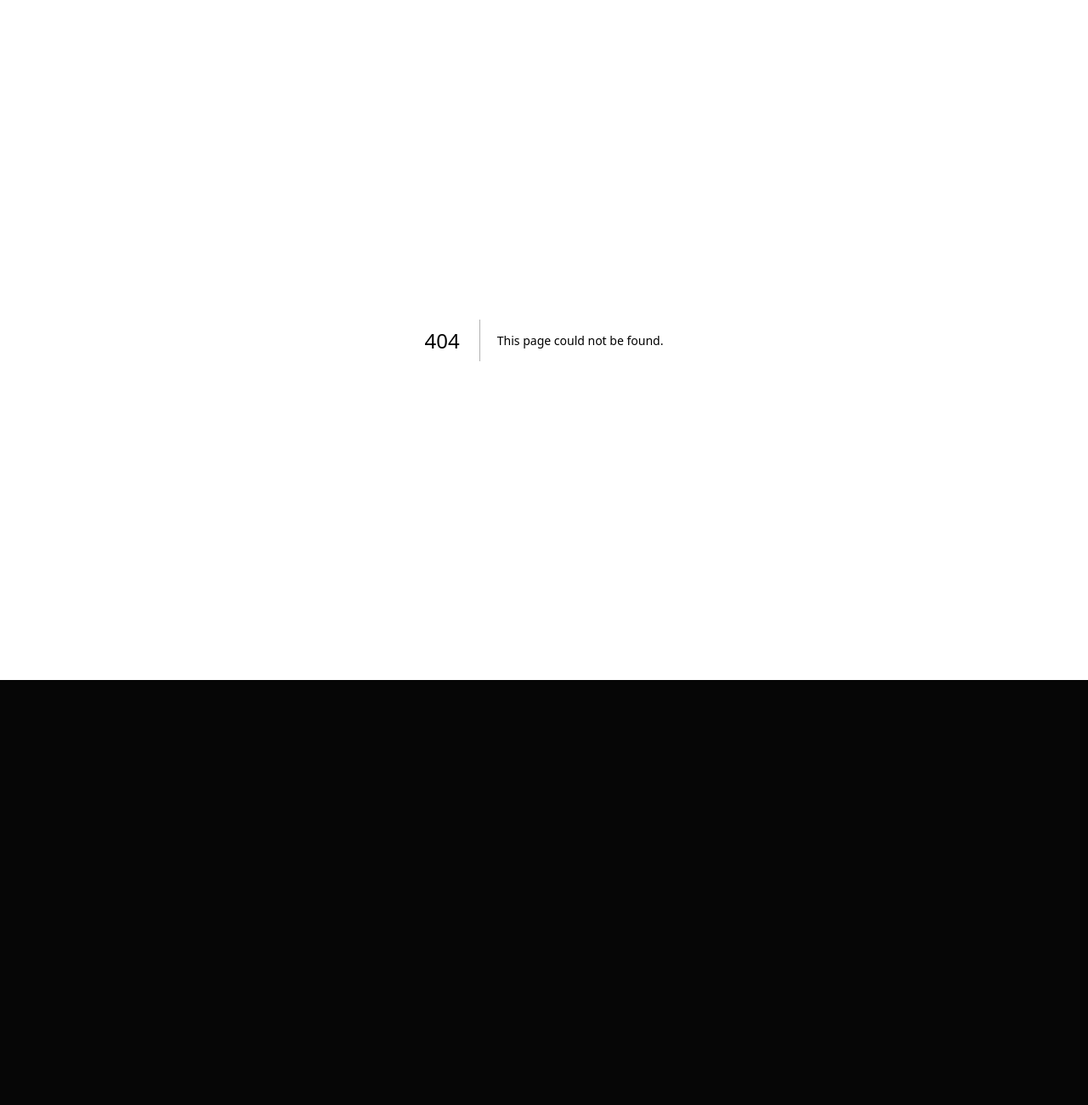
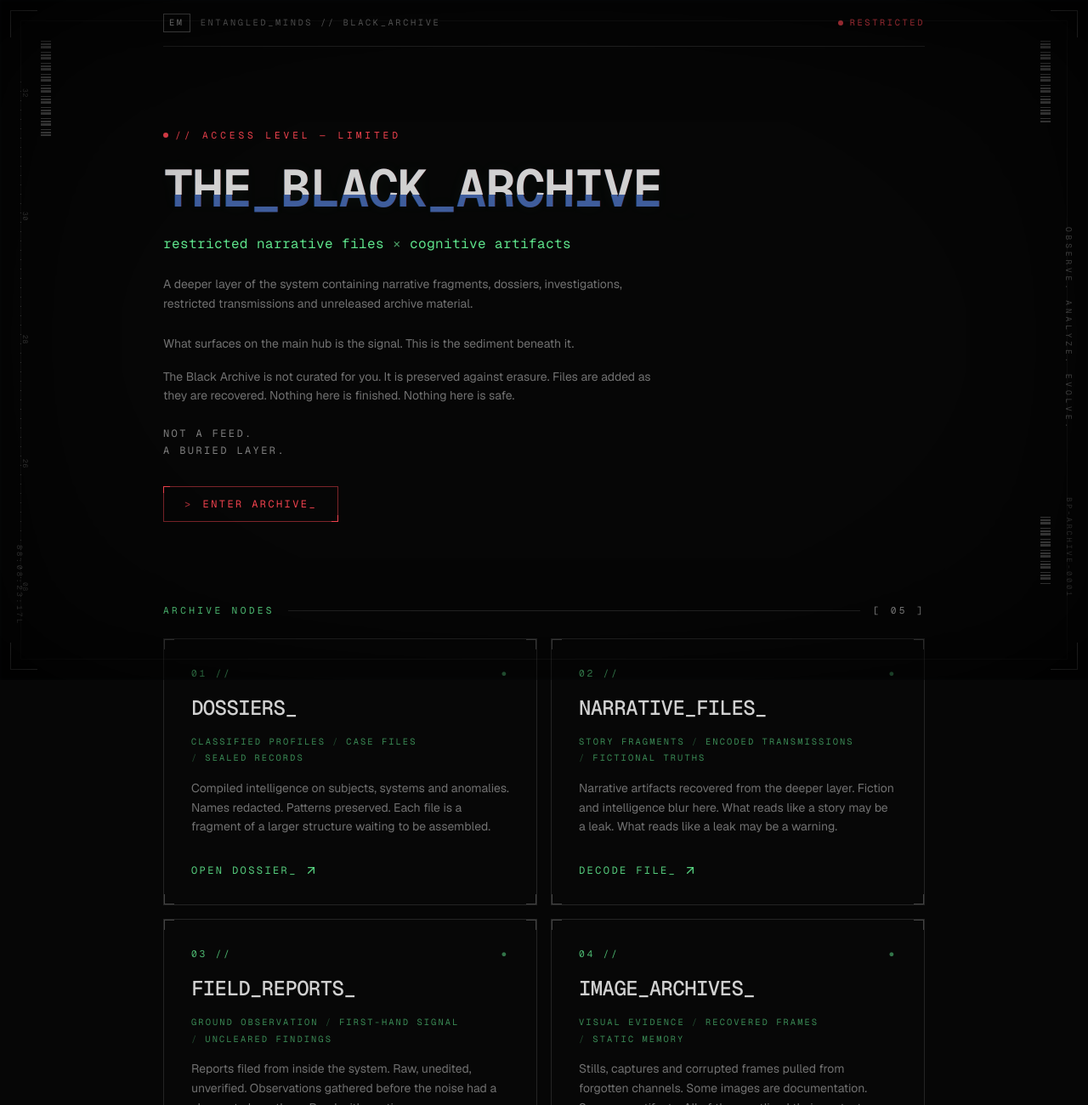
Before and after one commit to layrablackscreatives/entangled_minds_hub, a Next.js app: page /black-archive in a window 1280 px wide. Before the commit this address had no page. Shown: the top 1300 px of the page at 85% size. Before the commit the page ends 800 px from the top, so only its background shows below. Built offline with nearby package versions, Linux system fonts and the light colour scheme.

Commit message:
feat: introduce Black Archive page with metadata and nodes

```diff
--- /dev/null
+++ b/app/black-archive/page.tsx
@@ -0,0 +1,162 @@
+import type { Metadata } from "next"
+import { AccessNode, type AccessNodeProps } from "@/components/access-node"
+import { SystemFooter } from "@/components/system-footer"
+import { SystemChrome } from "@/components/system-chrome"
+import { OperationalTicker } from "@/components/operational-ticker"
+
+export const metadata: Metadata = {
+  title: "THE_BLACK_ARCHIVE // ENTANGLED_MINDS",
+  description: "Restricted narrative files and cognitive artifacts. A deeper layer of the ENTANGLED_MINDS system.",
+}
+
+// Structural groundwork — all links temporarily point to "#".
+const ARCHIVE_NODES: AccessNodeProps[] = [
+  {
+    node: "01",
+    label: "DOSSIERS_",
+    microLabels: ["classified profiles", "case files", "sealed records"],
+    description:
+      "Compiled intelligence on subjects, systems and anomalies. Names redacted. Patterns preserved. Each file is a fragment of a larger structure waiting to be assembled.",
+    action: "OPEN DOSSIER_",
+    href: "#",
+  },
+  {
+    node: "02",
+    label: "NARRATIVE_FILES_",
+    microLabels: ["story fragments", "encoded transmissions", "fictional truths"],
+    description:
+      "Narrative artifacts recovered from the deeper layer. Fiction and intelligence blur here. What reads like a story may be a leak. What reads like a leak may be a warning.",
+    action: "DECODE FILE_",
+    href: "#",
+  },
+  {
+    node: "03",
+    label: "FIELD_REPORTS_",
+    microLabels: ["ground observation", "first-hand signal", "uncleared findings"],
+    description:
+      "Reports filed from inside the system. Raw, unedited, unverified. Observations gathered before the noise had a chance to bury them. Read with caution.",
+    action: "RETRIEVE REPORT_",
+    href: "#",
+  },
+  {
+    node: "04",
+    label: "IMAGE_ARCHIVES_",
+    microLabels: ["visual evidence", "recovered frames", "static memory"],
+    description:
+      "Stills, captures and corrupted frames pulled from forgotten channels. Some images are documentation. Some are artifacts. All of them outlived their context.",
+    action: "VIEW ARCHIVE_",
+    href: "#",
+  },
+  {
+    node: "05",
+    label: "RESTRICTED_LOGS_",
+    microLabels: ["sealed transmissions", "limited clearance", "buried signal"],
+    description:
+      "Transmissions that were never meant to surface. Logs locked behind clearance levels that no longer exist. The deepest sediment of the archive.",
+    action: "UNSEAL LOG_",
+    href: "#",
+  },
+]
+
+export default function BlackArchivePage() {
+  return (
+    <div className="crt-screen noise-overlay scanlines relative min-h-screen bg-background text-foreground">
+      <SystemChrome />
+      <div className="relative z-10 mx-auto flex min-h-screen max-w-5xl flex-col px-6 lg:px-16">
+        {/* top system bar */}
+        <header className="flex items-center justify-between border-b border-border py-4 font-mono text-[0.65rem] uppercase tracking-[0.25em] text-muted-foreground">
+          <div className="flex items-center gap-3">
+            <a
+              href="/"
+              className="border border-foreground/40 px-1.5 py-0.5 text-foreground/80 transition-colors hover:border-terminal/60 hover:text-terminal"
+            >
+              EM
+            </a>
+            <span className="hidden sm:inline">ENTANGLED_MINDS // BLACK_ARCHIVE</span>
+          </div>
+          <span className="flex items-center gap-2 text-alert">
+            <span className="inline-block h-1.5 w-1.5 animate-pulse rounded-full bg-alert" />
+            RESTRICTED
+          </span>
+        </header>
+
+        {/* HERO / ENTRY */}
+        <section className="flex flex-col justify-center gap-10 py-16 sm:py-24">
+          <div className="flex flex-col gap-6">
+            <p className="flex items-center gap-2 font-mono text-[0.7rem] uppercase tracking-[0.35em] text-alert">
+              <span className="inline-block h-1.5 w-1.5 animate-pulse rounded-full bg-alert" />
+              // access level — limited
+            </p>
+
+            <h1
+              data-text="THE_BLACK_ARCHIVE"
+              className="glitch-title crt-aberration text-balance font-mono text-4xl font-semibold tracking-tight text-foreground sm:text-6xl"
+            >
+              THE_BLACK_ARCHIVE
+              <span className="cursor-blink ml-1 text-terminal">_</span>
+            </h1>
+
+            <p className="font-mono text-sm tracking-wide text-terminal sm:text-base">
+              restricted narrative files <span className="text-terminal-dim">×</span> cognitive artifacts
+            </p>
+
+            <p className="max-w-xl text-pretty text-sm leading-relaxed text-muted-foreground">
+              A deeper layer of the system containing narrative fragments, dossiers, investigations, restricted
+              transmissions and unreleased archive material.
+            </p>
+
+            <div className="max-w-xl space-y-4 text-pretty text-sm leading-relaxed text-muted-foreground">
+              <p>What surfaces on the main hub is the signal. This is the sediment beneath it.</p>
+              <p>
+                The Black Archive is not curated for you. It is preserved against erasure. Files are added as they are
+                recovered. Nothing here is finished. Nothing here is safe.
+              </p>
+            </div>
+
+            <p className="max-w-xl font-mono text-xs uppercase leading-relaxed tracking-[0.2em] text-foreground/60">
+              Not a feed.
+              <br />
+              A buried layer.
+            </p>
+
+            <div className="pt-2">
+              <a
+                href="#archive"
+                className="group relative inline-flex items-center gap-3 border border-alert/50 px-6 py-3 font-mono text-xs uppercase tracking-[0.2em] text-alert transition-colors duration-300 hover:bg-alert hover:text-background"
+              >
+                <span className="pointer-events-none absolute -left-px -top-px h-2 w-2 border-l border-t border-alert" />
+                <span className="pointer-events-none absolute -bottom-px -right-px h-2 w-2 border-b border-r border-alert" />
+                <span className="text-alert/70 group-hover:text-background">{">"}</span>
+                ENTER ARCHIVE_
+              </a>
+            </div>
+          </div>
+        </section>
+
+        {/* ARCHIVE NODES */}
+        <section id="archive" className="scroll-mt-8 pb-20">
+          <div className="mb-6 flex items-center gap-4 font-mono text-[0.7rem] uppercase tracking-[0.3em] text-muted-foreground">
+            <span className="text-terminal">archive nodes</span>
+            <span className="h-px flex-1 bg-border" />
+            <span className="text-foreground/70">[ 05 ]</span>
+          </div>
+
+          <div className="grid grid-cols-1 gap-4 sm:grid-cols-2">
+            {ARCHIVE_NODES.map((node) => (
+              <AccessNode key={node.node} {...node} />
+            ))}
+          </div>
+
+          <p className="mt-8 max-w-xl font-mono text-[0.65rem] uppercase leading-relaxed tracking-[0.2em] text-foreground/40">
+            // status: groundwork. nodes pending population. transmissions incoming.
+          </p>
+        </section>
+      </div>
+
+      <div className="relative z-10">
+        <OperationalTicker />
+        <SystemFooter />
+      </div>
+    </div>
+  )
+}
```
